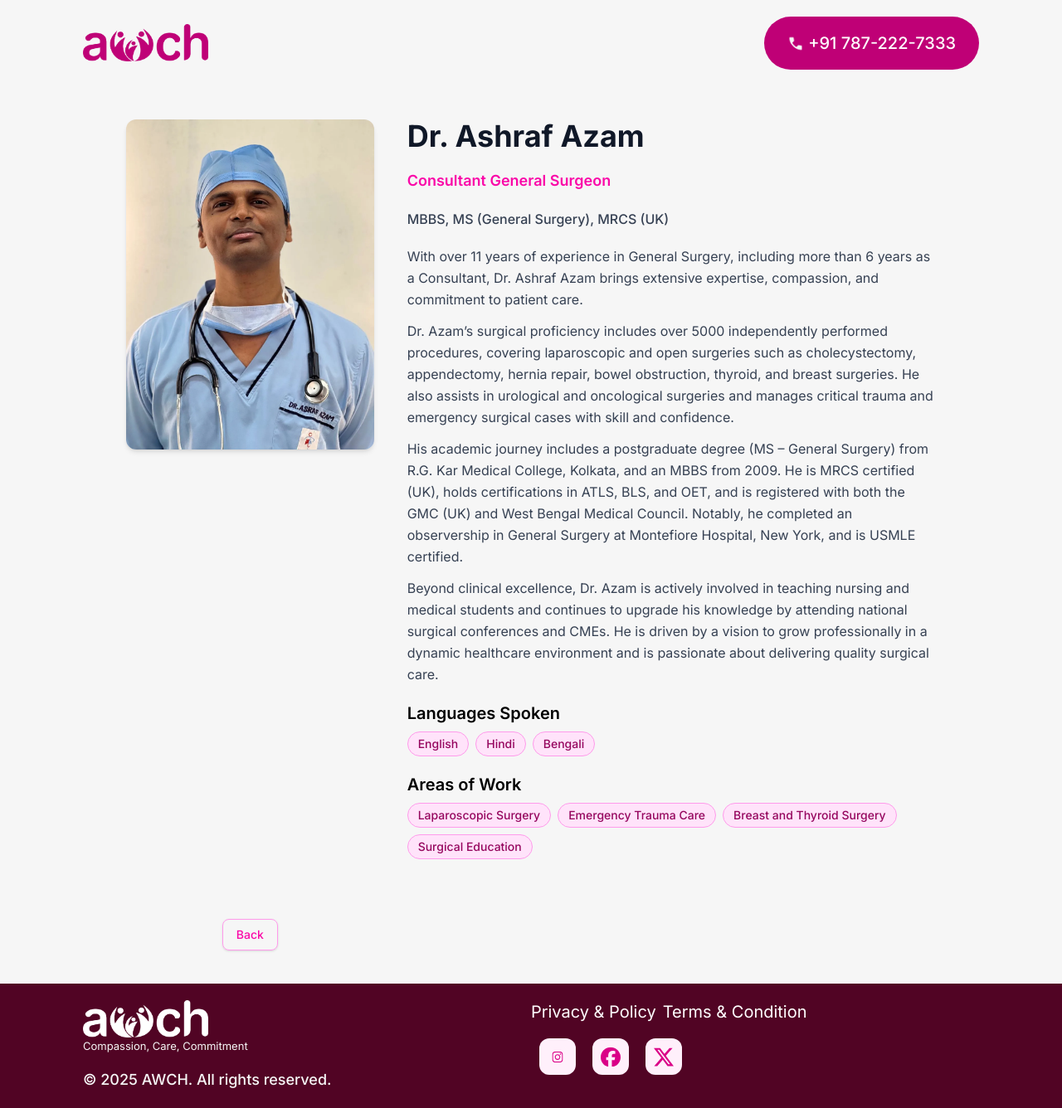
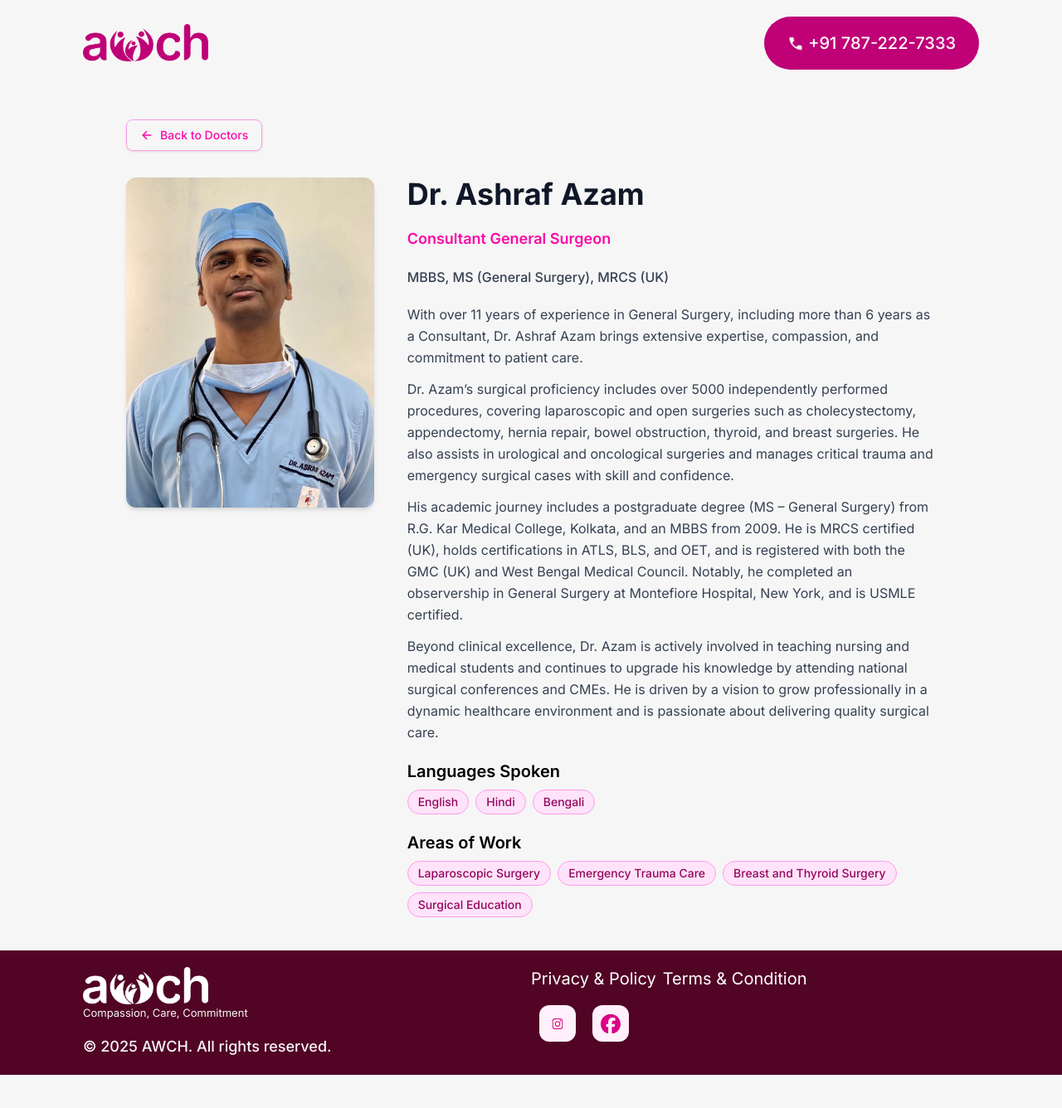
Before and after one commit to Santtamk/awchvtwo, a Next.js app: page /doctors/ashraf-azam in a window 1280 px wide. Shown: the whole page at 83% size. After the commit the page ends 1296 px from the top, so only its background shows below. Built offline with nearby package versions, Linux system fonts and the light colour scheme.

Commit message:
Refactor DoctorPage layout, update metadata for consistency, enhance BackButton design, and improve doctor details in data

```diff
--- a/app/doctors/[slug]/page.jsx
+++ b/app/doctors/[slug]/page.jsx
@@ -16,9 +16,15 @@ export default async function DoctorPage({ params }) {
     return <div className="text-center text-lg py-10">Doctor not found.</div>;
 
   return (
-    <div className="max-w-5xl mx-auto px-6 py-10 grid grid-cols-1 lg:grid-cols-3 gap-10">
-      {/* Doctor Image */}
-      <div className="w-full h-auto flex justify-center items-start">
+    <div className="max-w-5xl mx-auto px-6 py-10">
+      {/* Back Button - Top positioned for easy access */}
+      <div className="mb-8">
+        <BackButton />
+      </div>
+
+      <div className="grid grid-cols-1 lg:grid-cols-3 gap-10">
+        {/* Doctor Image */}
+        <div className="w-full h-auto flex justify-center items-start">
         <Image
           src={doctor.image}
           alt={doctor.name}
@@ -73,9 +79,6 @@ export default async function DoctorPage({ params }) {
           </div>
         </div>
       </div>
-      {/* Back Button */}
-      <div className="max-w-5xl mx-auto px-6 pt-8">
-        <BackButton />
       </div>
     </div>
   );
--- a/app/layout.js
+++ b/app/layout.js
@@ -11,9 +11,9 @@ const inter = Inter({
 });
 
 export const metadata = {
-  title: "Avishkar Woman and Child Hospital | AWCH Asansol",
+  title: "Avishkar Women and Children Hospital | AWCH Asansol",
   description:
-    "Avishkar Woman and Child Hospital (AWCH) in Asansol, West Bengal offers expert maternity, pediatric, and gynecological care. Trusted by families for safe and compassionate treatment.",
+    "Avishkar Women and Children Hospital (AWCH) in Asansol, West Bengal offers expert maternity, pediatric, and gynecological care. Trusted by families for safe and compassionate treatment.",
 
   icons: {
     icon: "/favIcon.ico",
@@ -22,19 +22,19 @@ export const metadata = {
     // Brand terms
     "Avishkar Hospital",
     "AWCH",
-    "Avishkar Woman and Child Hospital",
+    "Avishkar Women and Children Hospital",
     "Awishkar Hospital", // common misspelling
-    "Awishkar Child Hospital", // another variation
+    "Awishkar Children Hospital", // another variation
 
     // Location-based
     "hospital in Asansol",
-    "woman hospital Asansol",
-    "child hospital Asansol",
+    "women hospital Asansol",
+    "children hospital Asansol",
     "maternity hospital Asansol",
     "best hospital Asansol",
     "pediatric hospital Asansol",
     "gynecologist in Asansol",
-    "child specialist Asansol",
+    "children specialist Asansol",
     "delivery hospital Asansol",
     "pregnancy care Asansol",
     "newborn care Asansol",
@@ -51,29 +51,29 @@ export const metadata = {
     "newborn screening",
     "postnatal care",
     "neonatal ICU",
-    "vaccination for children",
-    "child growth monitoring",
+    "vaccination for childrenren",
+    "children growth monitoring",
 
     // Region-specific
     "West Bengal hospital",
     "maternity hospital West Bengal",
-    "child hospital West Bengal",
+    "children hospital West Bengal",
     "gynecologist West Bengal",
 
     // Informational/search phrases
     "where to deliver baby in Asansol",
-    "top child doctor in Asansol",
+    "top children doctor in Asansol",
     "best maternity care in Asansol",
-    "trusted woman hospital Asansol",
+    "trusted women hospital Asansol",
     "baby vaccination Asansol",
   ],
-  authors: [{ name: "Avishkar Woman and Child Hospital" }],
-  creator: "Avishkar Woman and Child Hospital",
+  authors: [{ name: "Avishkar Women and Children Hospital" }],
+  creator: "Avishkar Women and Children Hospital",
   metadataBase: new URL("https://avishkarhospitals.com/"),
   openGraph: {
-    title: "Avishkar Woman and Child Hospital | AWCH Asansol",
+    title: "Avishkar Women and Children Hospital | AWCH Asansol",
     description:
-      "Avishkar Woman and Child Hospital (AWCH) in Asansol provides expert maternity, pediatric, and gynecological services in a caring and trusted environment.",
+      "Avishkar Women and Children Hospital (AWCH) in Asansol provides expert maternity, pediatric, and gynecological services in a caring and trusted environment.",
     url: "https://avishkarhospitals.com",
     siteName: "AWCH",
 
@@ -90,7 +90,7 @@ export const metadata = {
   },
   twitter: {
     card: "summary_large_image",
-    title: "Avishkar Woman and Child Hospital | AWCH Asansol",
+    title: "Avishkar Women and Children Hospital | AWCH Asansol",
     description:
       "AWCH in Asansol offers compassionate maternity, pediatric, and gynecology care. Trusted by families across West Bengal.",
     images: ["https://avishkarhospitals.com/nav_image.webp"],
--- a/components/Buttons/BackBUtton.jsx
+++ b/components/Buttons/BackBUtton.jsx
@@ -1,17 +1,24 @@
 "use client";
 import { useRouter } from "next/navigation";
+import { IoArrowBack } from "react-icons/io5";
 
 export default function BackButton() {
   const router = useRouter();
   return (
     <button
       onClick={() => router.push("/#our_Doctor")}
-      className="inline-flex items-center text-sm text-primary-600 hover:text-primary-900  font-medium
-        focus:outline-none focus-visible:ring-2 focus-visible:ring-offset-2 focus-visible:ring-primary-600 px-4 py-2 rounded-lg border border-primary-300 hover:bg-primary-100 transition duration-300 cursor-pointer
-        shadow-sm hover:shadow-md active:shadow-lg active:bg-primary-200 disabled:opacity
-      "
+      className="inline-flex items-center gap-2 text-sm text-primary-600 hover:text-primary-900 font-medium
+        focus:outline-none focus-visible:ring-2 focus-visible:ring-offset-2 focus-visible:ring-primary-600
+        px-4 py-2 rounded-lg border border-primary-300 hover:bg-primary-50 transition-all duration-300
+        cursor-pointer shadow-sm hover:shadow-md active:shadow-lg active:bg-primary-100
+
+        hover:border-primary-400 group"
     >
-      Back
+      <IoArrowBack
+        size={16}
+        className="transition-transform duration-300 group-hover:-translate-x-1"
+      />
+      <span>Back to Doctors</span>
     </button>
   );
 }
--- a/components/Footer.jsx
+++ b/components/Footer.jsx
@@ -85,7 +85,7 @@ const Footer = () => {
               </Link>
             </div>
           </div>
-          <div className="size-  p-1 lg:p-2.5 bg-primary-50 rounded-xl inline-flex flex-col justify-start items-start gap-2.5 overflow-hidden">
+          {/* <div className="size-  p-1 lg:p-2.5 bg-primary-50 rounded-xl inline-flex flex-col justify-start items-start gap-2.5 overflow-hidden">
             <div className="size-4 lg:size-6 relative overflow-hidden">
               <Image
                 alt="x"
@@ -97,7 +97,7 @@ const Footer = () => {
                 loading="lazy"
               />
             </div>
-          </div>
+          </div> */}
         </div>
       </div>
     </div>
--- a/components/Hero.jsx
+++ b/components/Hero.jsx
@@ -10,11 +10,11 @@ const Hero_1 = () => {
       <div className="flex-1 p-2.5 flex flex-col justify-start items-start gap-7  lg:items-center lg:justify-center ">
         <div className="self-stretch flex flex-col justify-start items-start">
           <h1 className="self-stretch justify-start text-black-950 text-4xl lg:text-5xl font-bold  tracking-wide z-10">
-            Expert Women and Child Healthcare in Asansol
+            Expert Women and Children Healthcare in Asansol
           </h1>
           <h2 className=" pt-1 self-stretch justify-start text-black-700 text-lg lg:text-xl font-normal z-10">
             Access top-tier health consultations from the comfort of your home
-            or while on the go. Avishkar Woman and Child Hospital in Asansol
+            or while on the go. Avishkar Women and Children Hospital in Asansol
             connects you with experienced medical professionals, 24/7.
           </h2>
         </div>
--- a/data/doctors.js
+++ b/data/doctors.js
@@ -43,17 +43,23 @@ const doctors = [
   {
     name: "Dr. Neetu Singh",
     slug: "neetu-singh",
-    specialty: "Coming Soon",
-    medicalEdu: "Coming Soon",
+    specialty: "Medical Superintendent",
+    medicalEdu: "MBBS, Gold Medalist (Pathology, FMT), Sonology, Cosmetology",
     image: "/Doctors/neetu_singh.jpg",
     bio: {
-      p1: "Detailed information about Dr. Neetu Singh will be available soon.",
-      p2: "Stay tuned to learn more about her qualifications, areas of expertise, and professional journey.",
-      p3: "",
+      p1: "Dr. Neetu Singh is a highly respected medical professional with over 30 years of distinguished experience, recognized for her academic excellence with Gold Medals in Pathology, Forensic Medicine, and Toxicology (FMT). She has developed expertise in Sonology and Cosmetology, while also excelling in clinical care and hospital administration.",
+      p2: "Her leadership journey includes serving as Ex-Deputy Chief Medical Officer at DVC Hospital and currently as the Medical Superintendent at Avishkar Women & Children Hospital. Through these roles, she has successfully combined clinical expertise with organizational leadership to advance healthcare delivery.",
+      p3: "At the core of her philosophy lies a commitment to patient education, empathetic communication, and individualized treatment plans. She is a staunch advocate for her patients, integrating deep clinical knowledge with the latest medical innovations to ensure superior outcomes and holistic care.",
       p4: "",
     },
-    language: ["Coming Soon"],
-    areasOfWork: ["Coming Soon"],
+    language: ["English", "Hindi", "Bengali"],
+    areasOfWork: [
+      "Hospital Administration & Leadership",
+      "Patient-Centered Care",
+      "Sonology",
+      "Cosmetology",
+      "Forensic Medicine & Toxicology",
+    ],
   },
   {
     name: "Dr. Sanjeeda Khanam",
```
